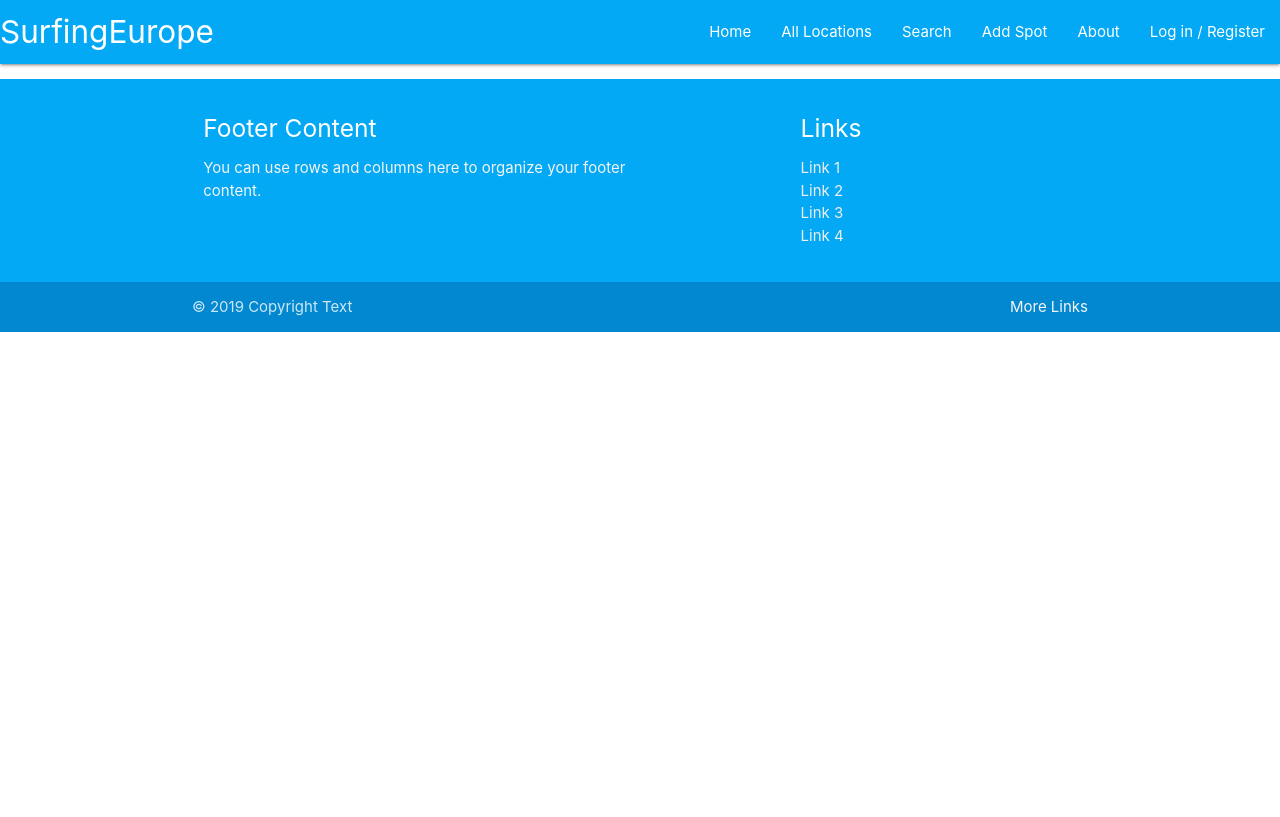
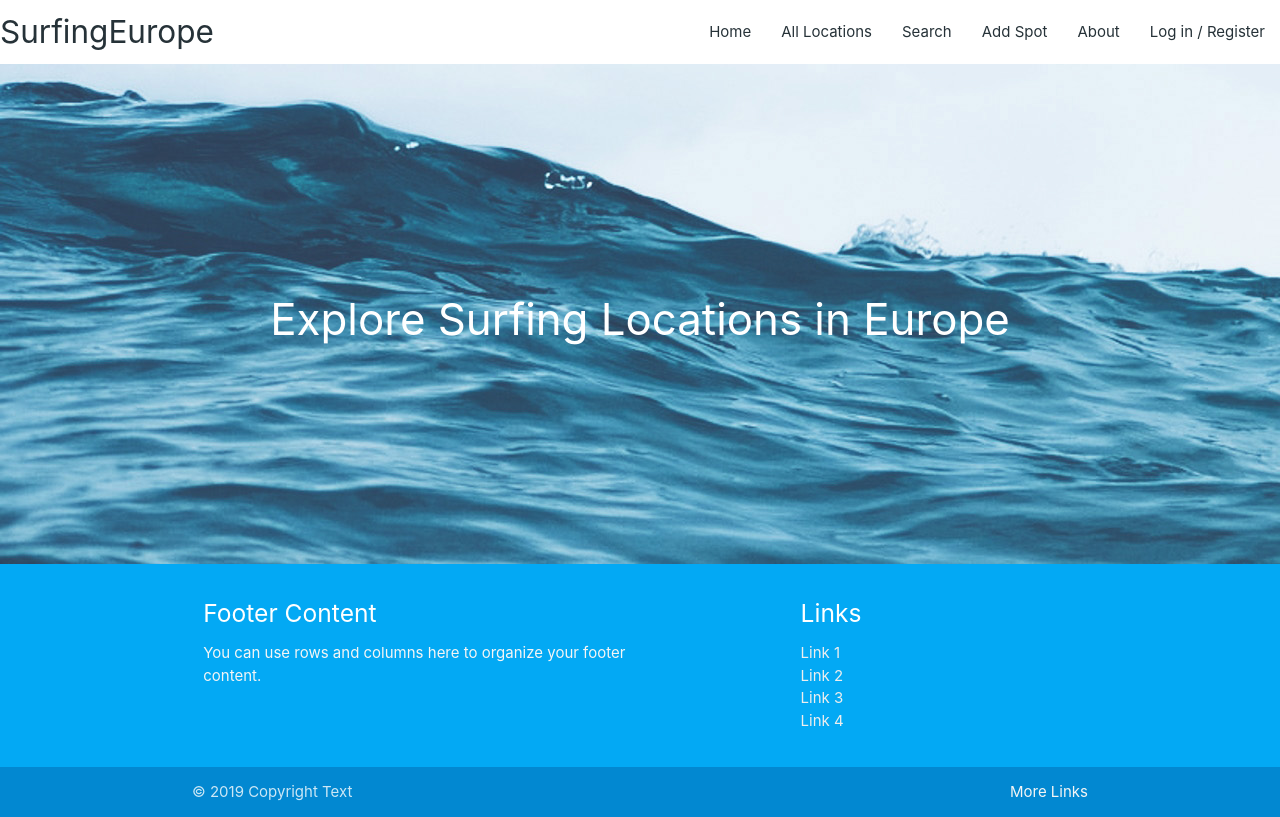
Before and after one commit to Code-Institute-Submissions/Third_milestone, a Flask app: page / in a window 1280 px wide. Run offline with Flask 2, Linux system fonts and the light colour scheme; data that the repository does not hold is empty; some libraries are stand-ins or nearby versions.

Commit message:
Add content and style to index.html

```diff
--- /dev/null
+++ b/static/css/style.css
@@ -0,0 +1,20 @@
+nav .brand-logo, nav ul a, nav a {
+    color: #263238;
+}
+
+.hero-img {
+    height: 500px;
+    width: 100%;
+    margin: 0 auto;
+    overflow: hidden;
+}
+
+.hero-img .col {
+    padding: 0;
+}
+
+.hero-img h3 {
+    width: 100%;
+    position: absolute;
+    color: white;
+}
--- a/templates/base.html
+++ b/templates/base.html
@@ -8,13 +8,14 @@
     <link href="https://fonts.googleapis.com/icon?family=Material+Icons" rel="stylesheet">
     <!-- Compiled and minified CSS -->
     <link rel="stylesheet" href="https://cdnjs.cloudflare.com/ajax/libs/materialize/1.0.0/css/materialize.min.css">
+    <link rel="stylesheet" href="{{ url_for('static', filename='css/style.css') }}">
 
     <title>Categories</title>
 </head>
 <body>
 
-    <nav>
-        <div class="nav-wrapper light-blue">
+    <nav class="transparent">
+        <div class="nav-wrapper">
             <a href="#" class="brand-logo">SurfingEurope</a>
             <a href="#" data-target="mobile-demo" class="sidenav-trigger"><i class="material-icons">menu</i></a>
             <ul id="nav-mobile" class="right hide-on-med-and-down">
@@ -74,6 +75,6 @@
     <script src="https://cdnjs.cloudflare.com/ajax/libs/jquery/3.3.1/jquery.min.js"></script>
     <!-- Compiled and minified JavaScript -->
     <script src="https://cdnjs.cloudflare.com/ajax/libs/materialize/1.0.0/js/materialize.min.js"></script>
-    <script src="{{url_for('static', filename='script.js')}}"></script>
+    <script src="{{ url_for('static', filename='script.js') }}"></script>
 </body>
 </html>
--- a/templates/index.html
+++ b/templates/index.html
@@ -1,17 +1,12 @@
 {% extends 'base.html' %}
 
 {% block content %}
-    <p>
-    {% for category in categories %}
-            {{category.country}}<br>
-            {{category.break_type}}<br>
-            {{category.wave_direction}}<br>
-            {{category.wind_direction}}<br>
-            {{category.swell_direction}}<br>
-            {{category.bottom}}<br>
-            {{category.facilities}}<br>
-            {{category.surroundings}}<br>
-            {{category.hazards}}<br>
-        {% endfor %}
-    </p>
+
+<div class="row hero-img">
+    <div class="col s12 valign-wrapper">
+        <img src="{{ url_for('static', filename='assets/hero_main.jpg') }}">
+        <h3 class="center-align">Explore Surfing Locations in Europe</h3>
+    </div>
+</div>
+
 {% endblock %}
```
Also changed, not shown: README.md, static/assets/hero_main.jpg (added).
